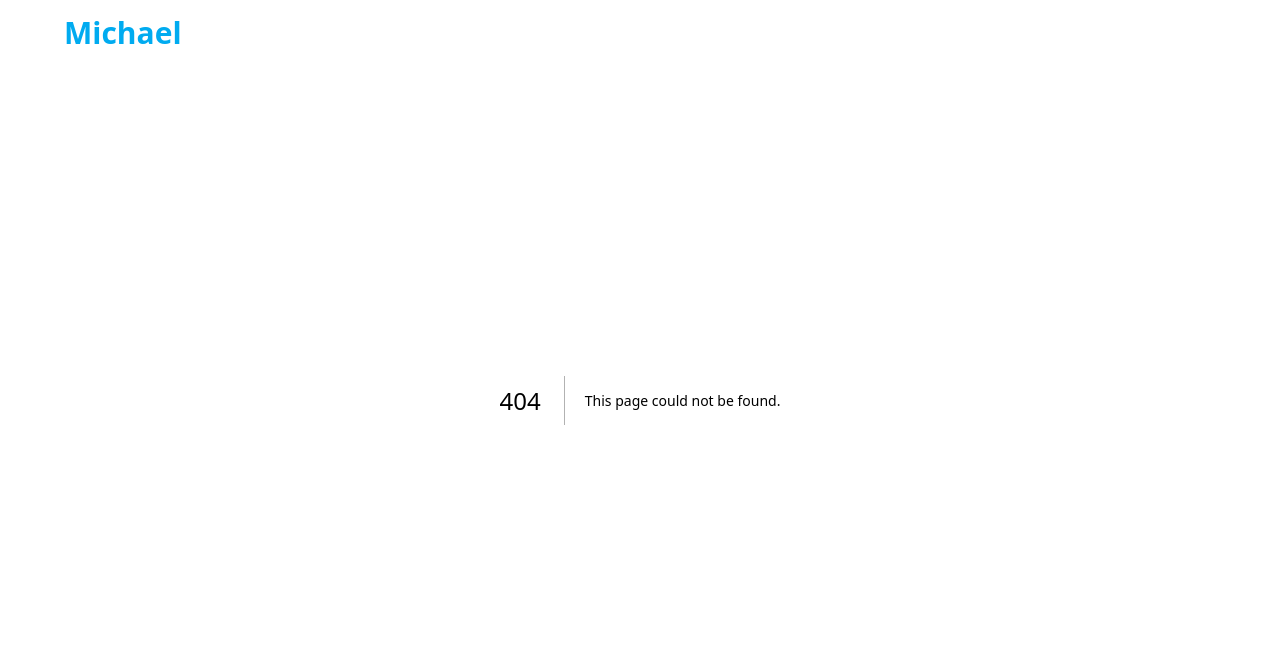
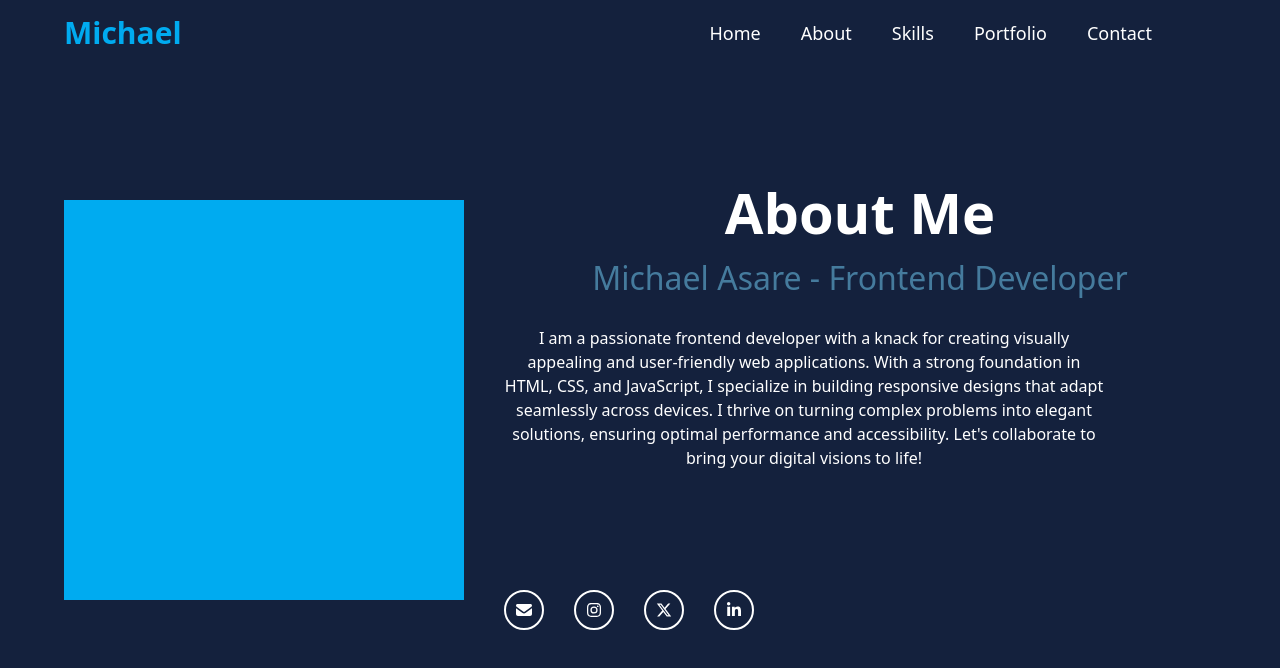
Before and after one commit to United1l/portflolio-new, a Next.js app: page /about in a window 1280 px wide. Before the commit this address had no page. Shown: the top 668 px of the page. Built offline with nearby package versions, Linux system fonts and the light colour scheme.

Commit message:
Created the About page

```diff
--- /dev/null
+++ b/src/app/about/page.jsx
@@ -0,0 +1,29 @@
+import MediaLinks from "@/components/MediaLinks";
+
+export default function About() {
+
+  return (
+    <main className="min-h-screen bg-[#14213d] px-[5%] flex items-center flex-wrap gap-10 py-20">
+        <div className="flex flex-1 justify-center items-center">
+            <div className="w-[150px] h-[150px] md:w-[200px] md:h-[200px] lg:w-[400px] lg:h-[400px] bg-[#00abf0]">
+
+            </div>
+        </div>
+        <div className="flex-2 text-white text-center">
+            <h1 className="text-[32px] lg:text-[56px] font-[700]">
+                About Me
+            </h1>
+            <h3 className="text-[24px] lg:text-[32px] font-[500] text-center text-[#457b9d]">
+                Michael Asare - Frontend Developer
+            </h3>
+            <p className="text-[16px] my-6 max-w-[600px] text-center">
+                I am a passionate frontend developer with a knack for creating visually appealing and user-friendly web applications.
+                With a strong foundation in HTML, CSS, and JavaScript, I specialize in building responsive designs that adapt seamlessly across devices.
+                I thrive on turning complex problems into elegant solutions, ensuring optimal performance and accessibility.
+                Let's collaborate to bring your digital visions to life!
+            </p>
+            <MediaLinks />
+        </div>
+    </main>
+  );
+}
```
